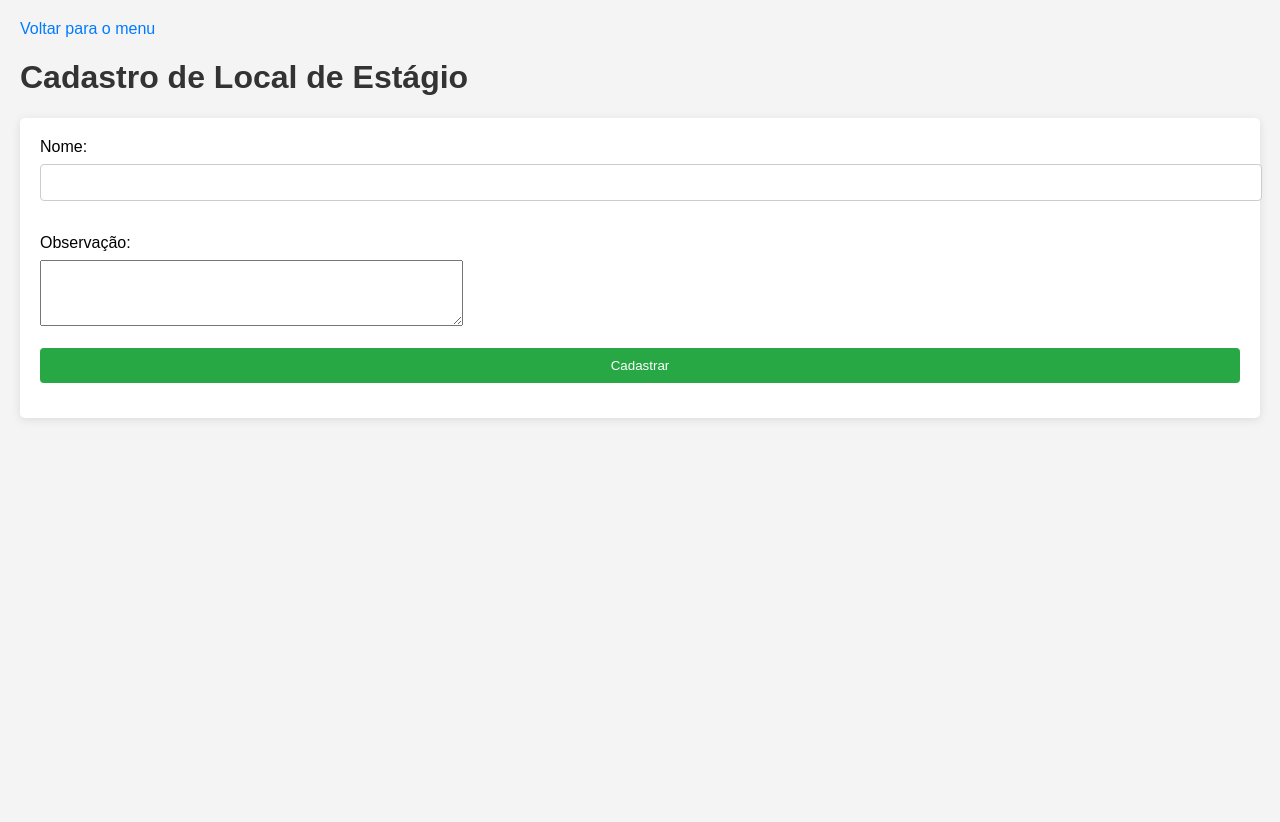
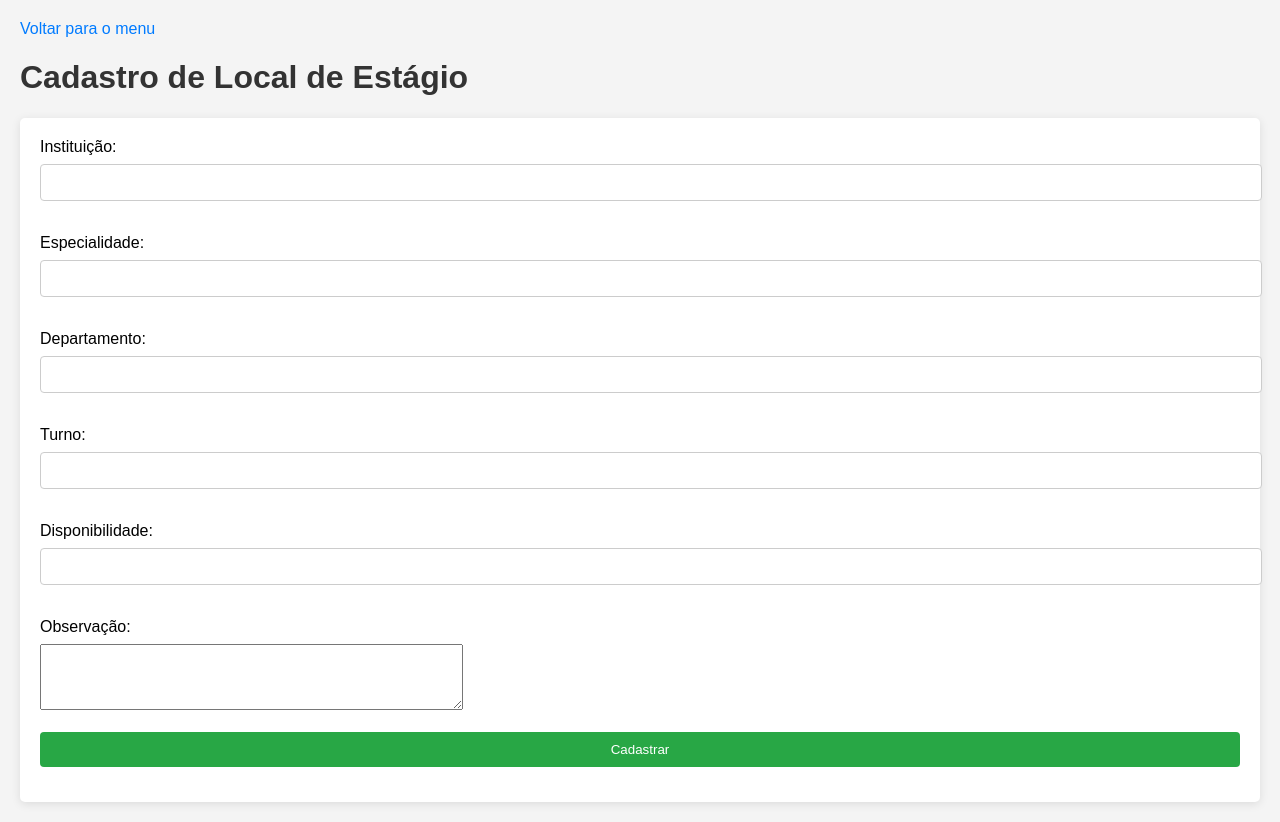
Before and after one commit to BrunoArantesr445/controle_estagios, a PHP site: page /cadastro_local_estagio.php in a window 1280 px wide. Before the commit the page ends 420 px from the top, so only its background shows below. Run offline with PHP 8.4, Linux system fonts and the light colour scheme.

Commit message:
cadastro local ok

```diff
--- a/cadastro_local_estagio.php
+++ b/cadastro_local_estagio.php
@@ -9,8 +9,16 @@
 <a href="index.php">Voltar para o menu</a>
     <h1>Cadastro de Local de Estágio</h1>
     <form action="processa_cadastro_local.php" method="post">
-        <label for="nome">Nome:</label>
+        <label for="nome">Instituição:</label>
         <input type="text" id="instituicao" name="instituicao" required><br><br>
+        <label for="nome">Especialidade:</label>
+        <input type="text" id="especialidade" name="especialidade" required><br><br>
+        <label for="nome">Departamento:</label>
+        <input type="text" id="departamento" name="departamento" required><br><br>
+        <label for="nome">Turno:</label>
+        <input type="text" id="turno" name="turno" required><br><br>
+        <label for="nome">Disponibilidade:</label>
+        <input type="text" id="disponibilidade" name="disponibilidade" required><br><br>
         <label for="especialidade">Observação:</label>
         <textarea id="observacao" name="observacao" rows="4" cols="50"></textarea>
         <br><br>
--- a/processa_cadastro_local.php
+++ b/processa_cadastro_local.php
@@ -8,6 +8,10 @@ $db = $database->getConnection();
 $local  = new Local($db);
 
 $local->instituicao = $_POST['instituicao'];
+$local->especialidade = $_POST['especialidade'];
+$local->departamento = $_POST['departamento'];
+$local->turno = $_POST['turno'];
+$local->disponibilidade = $_POST['disponibilidade'];
 $local->observacao = $_POST['observacao'];
 
 if ($local->create()) {
```
Also changed, not shown: Local.php (+16 -2 lines).
